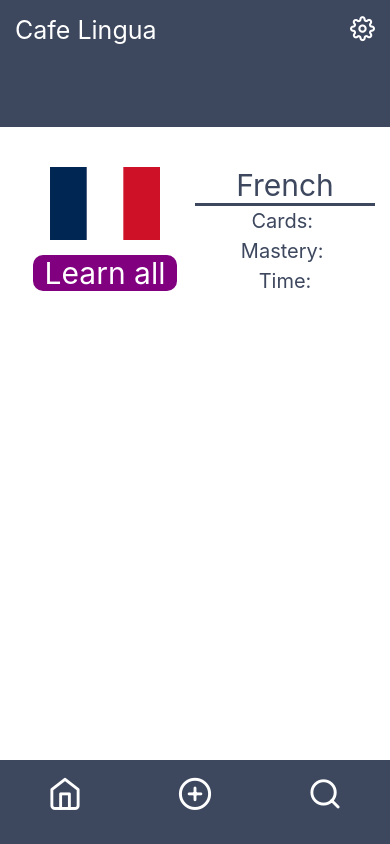
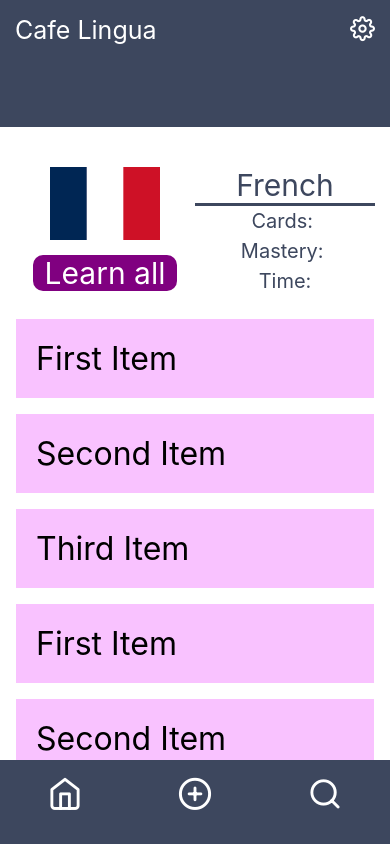
Before and after one commit to akwasniewski/Cafe-Lingua, a React Native app: screen / in a window 390 px wide. Built offline with nearby package versions, Linux system fonts and the light colour scheme.

Commit message:
added scrollable and cardsets

```diff
--- a/App.js
+++ b/App.js
@@ -1,15 +1,14 @@
 import { StatusBar } from 'expo-status-bar';
-import { Pressable, ScrollView, StyleSheet, Text, View } from 'react-native';
+import { SectionList, StyleSheet, Text, View } from 'react-native';
 import UpperNav from './Components/UpperNav';
 import LowerNav from './Components/LowerNav';
 import Stats from './Components/Stats';
+import Scrollable from './Components/Scrollable';
 export default function App() {
 	return (
 		<View style={styles.container}>
 			<UpperNav />
-			<ScrollView style={styles.scroll}>
-				<Stats />
-			</ScrollView>
+			<Scrollable />
 			<LowerNav />
 			<StatusBar style='auto' />
 		</View>
--- /dev/null
+++ b/Components/Scrollable.js
@@ -0,0 +1,86 @@
+import React from 'react';
+import {
+	View,
+	SectionList,
+	StyleSheet,
+	Text,
+	StatusBar,
+	FlatList,
+} from 'react-native';
+import Stats from './Stats';
+const DATA = [
+	{
+		id: 'bd3acbea-c1b1-46c2-aed5-3ad53abb28ba',
+		title: 'First Item',
+	},
+	{
+		id: '3ac38afc-c605-48d3-a4f8-fbd91aa97f63',
+		title: 'Second Item',
+	},
+	{
+		id: '58634a0f-3da1-471f-bd96-145571e29d72',
+		title: 'Third Item',
+	},
+	{
+		id: 'bd7acbea-c1b1-46c2-aed5-3ad53abb28ba',
+		title: 'First Item',
+	},
+	{
+		id: '3ac68afc-c605-48d3-a4f8-fbd91aa97f63',
+		title: 'Second Item',
+	},
+	{
+		id: '58694a0f-3da1-471f-bd96-145571e29d72',
+		title: 'Third Item',
+	},
+	{
+		id: 'bd7a3bea-c1b1-46c2-aed5-3ad53abb28ba',
+		title: 'First Item',
+	},
+	{
+		id: '3ac683fc-c605-48d3-a4f8-fbd91aa97f63',
+		title: 'Second Item',
+	},
+	{
+		id: '58694a3f-3da1-471f-bd96-145571e29d72',
+		title: 'Third Item',
+	},
+];
+
+const Item = ({ title }) => (
+	<View style={styles.item}>
+		<Text style={styles.title}>{title}</Text>
+	</View>
+);
+
+const Scrollable = () => {
+	const renderItem = ({ item }) => <Item title={item.title} />;
+
+	return (
+		<View style={styles.container}>
+			<FlatList
+				ListHeaderComponent={Stats}
+				data={DATA}
+				renderItem={renderItem}
+				keyExtractor={(item) => item.id}
+			/>
+		</View>
+	);
+};
+
+const styles = StyleSheet.create({
+	container: {
+		flex: 1,
+	},
+	item: {
+		backgroundColor: '#f9c2ff',
+		padding: 20,
+		marginVertical: 8,
+		marginHorizontal: 16,
+	},
+	title: {
+		fontSize: 32,
+	},
+});
+
+export default Scrollable;
```
